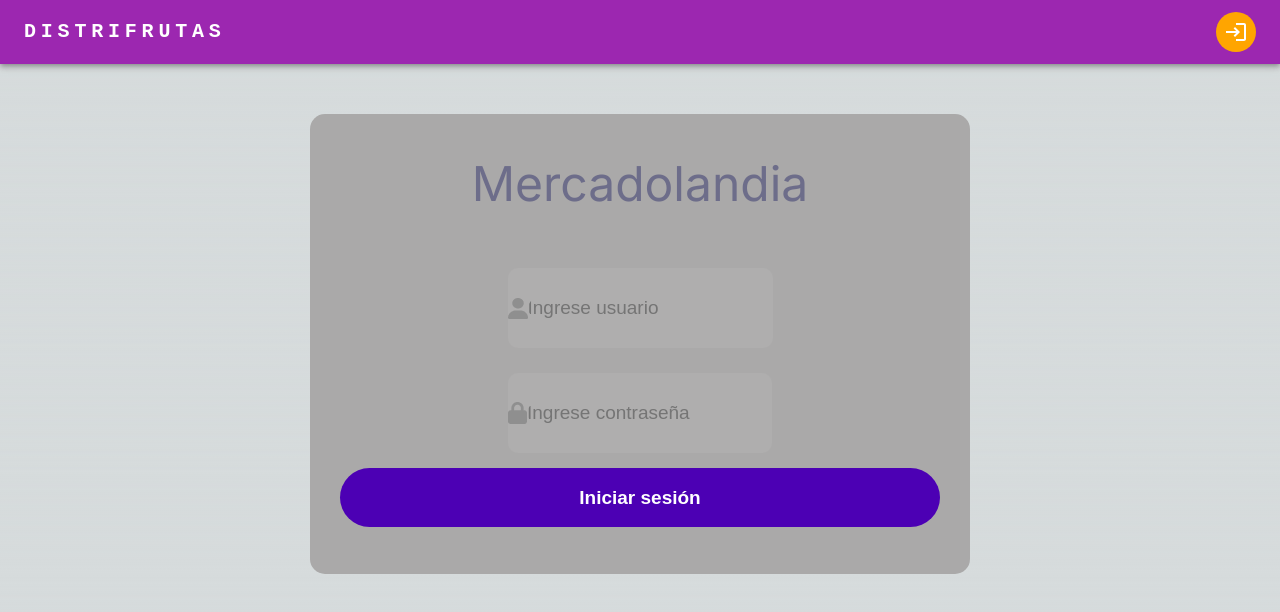
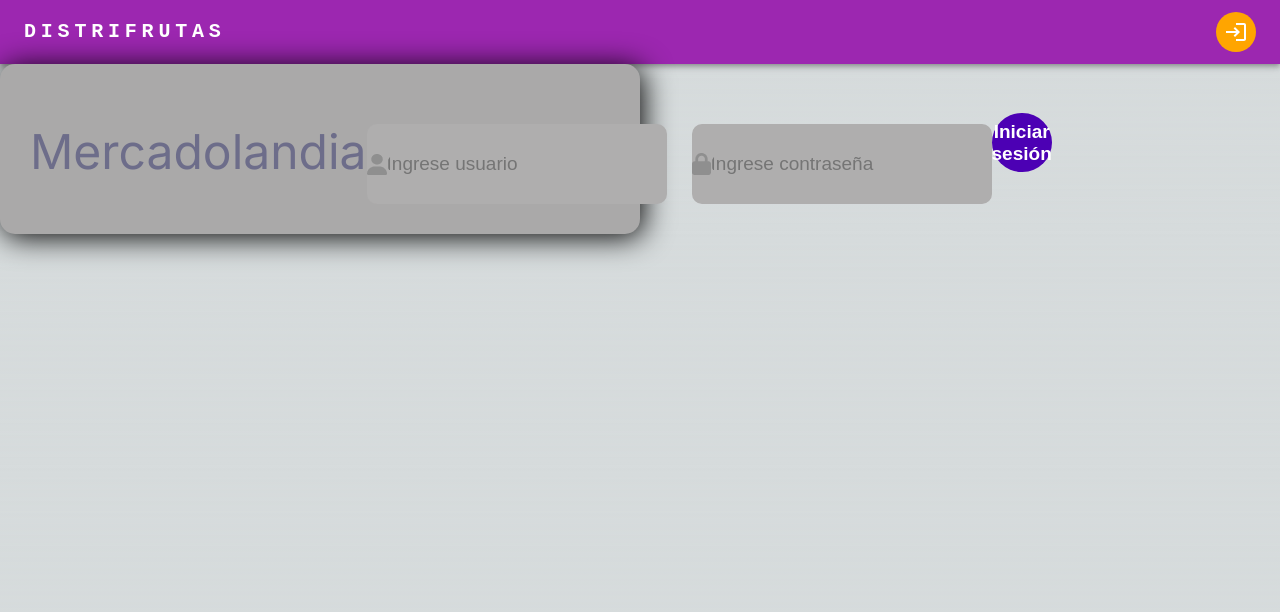
Before and after one commit to clerolle/frutasApp, a Next.js app: page /Login in a window 1280 px wide. Shown: the top 612 px of the page. Built offline with nearby package versions, Linux system fonts and the light colour scheme.

Commit message:
ajuste inicio de sesion

```diff
--- a/src/app/globals.css
+++ b/src/app/globals.css
@@ -82,7 +82,7 @@
 html,
 body {
   max-width: 100vw;
-  overflow-x: hidden;
+  /* overflow-x: hidden; */
   /* background: black; */
 }
 
--- a/src/components/appbar/AppBar.jsx
+++ b/src/components/appbar/AppBar.jsx
@@ -61,7 +61,7 @@ function ResponsiveAppBar() {
             DISTRIFRUTAS
           </Typography>
 
-          <Box sx={{ flexGrow: 1, display: { xs: 'flex', md: 'none' } }}>
+          {/* <Box sx={{ flexGrow: 1, display: { xs: 'flex', md: 'none' } }}>
             <IconButton
               size="large"
               aria-label="account of current user"
@@ -96,7 +96,7 @@ function ResponsiveAppBar() {
                 </MenuItem>
               ))}
             </Menu>
-          </Box>
+          </Box> */}
           {/* <AdbIcon sx={{ display: { xs: 'flex', md: 'none' }, mr: 1 }} /> */}
           <Typography
             variant="h5"
--- a/src/components/login/NewLogin.jsx
+++ b/src/components/login/NewLogin.jsx
@@ -4,6 +4,7 @@ import styles from "./NewLogin.module.css";
 import { useRouter } from 'next/navigation';
 import { SnackbarProvider, enqueueSnackbar } from 'notistack';
 import {ApiLogin} from '../api/ApiLogin';
+import { Grid } from '@mui/material';
 
 
 const NewLogin = () => {
@@ -48,15 +49,16 @@ const NewLogin = () => {
     }
     return (
             <form onSubmit={submit}>
+                <Grid container>
                 <SnackbarProvider />
-                <div className={styles.container}>
-                <div className={styles.header}>
-                    <div className={styles.text}>
+                    <Grid item className={styles.container} xs={10} md={6}>
+                        <Grid className={styles.header}>
+                            <Grid className={styles.text}>
                                 Mercadolandia
-                    </div>
-                </div>
-                <div className={styles.inputs}>
-                <div className={styles.input}>
+                            </Grid>
+                        </Grid>
+                        <Grid className={styles.inputs} >
+                            <Grid className={styles.input}>
                                 <img src="/person.png" alt="person" />
                                 <input
                                     type="text"
@@ -67,8 +69,8 @@ const NewLogin = () => {
                                     onChange={(e)=> handleChange(e)}
                                     fullwidth
                                 />
-                </div>
-                <div className={styles.input}>
+                            </Grid>
+                            <Grid className={styles.input}>
                                 <img src="/password.png" alt="password" />
                                 <input
                                     type="password"
@@ -79,12 +81,13 @@ const NewLogin = () => {
                                     value={user.password}
                                     onChange={(e)=> handleChange(e)}
                                 />
-                </div >
-                </div>
+                            </Grid >
+                        </Grid>
                         <button className={styles.submit} type="submit">
                              Iniciar sesión
                         </button>
-                </div>
+                    </Grid>
+                </Grid>
             </form>
      );
 }
--- a/src/components/login/NewLogin.module.css
+++ b/src/components/login/NewLogin.module.css
@@ -6,9 +6,9 @@
     margin-top: 50px;
     padding: 30px;
     border-radius: 15px;
-    box-shadow:aqua;
-    max-width: 600px;
-    height: 400px;
+    box-shadow: 3px 3px 30px black;
+    /* max-width: 600px;
+    height: auto; */
 }
 
 .header {
@@ -16,7 +16,7 @@
     flex-direction: column;
     align-items: center;
     width: 100%;
-    margin-top: 10px;
+    margin-top: 5px;
     gap: 9px;
 }
 
@@ -26,7 +26,7 @@
 }
 
 .inputs {
-    margin-top: 55px;
+    margin-top: 30px;
     display: flex;
     flex-direction: column;
     gap: 25px;
@@ -37,7 +37,7 @@
     display: flex;
     align-items: center;
     margin: auto;
-    /* width: 480px; */
+    width: 300px;
     height: 80px;
     border-radius: 10px;
     background: rgb(175, 174, 174);
@@ -62,7 +62,7 @@
     display: flex;
     justify-content: center;
     align-items: center;
-    /* width: 220px; */
+    width: 220px;
     height: 59px;
     background: #4c00b4;
     border-radius: 50px;
@@ -72,4 +72,5 @@
     color: white;
     margin-top: 15px;
     border: none;
+    margin: 1em auto;
 }
```
Lines whose indentation alone changed are shown as unchanged.
